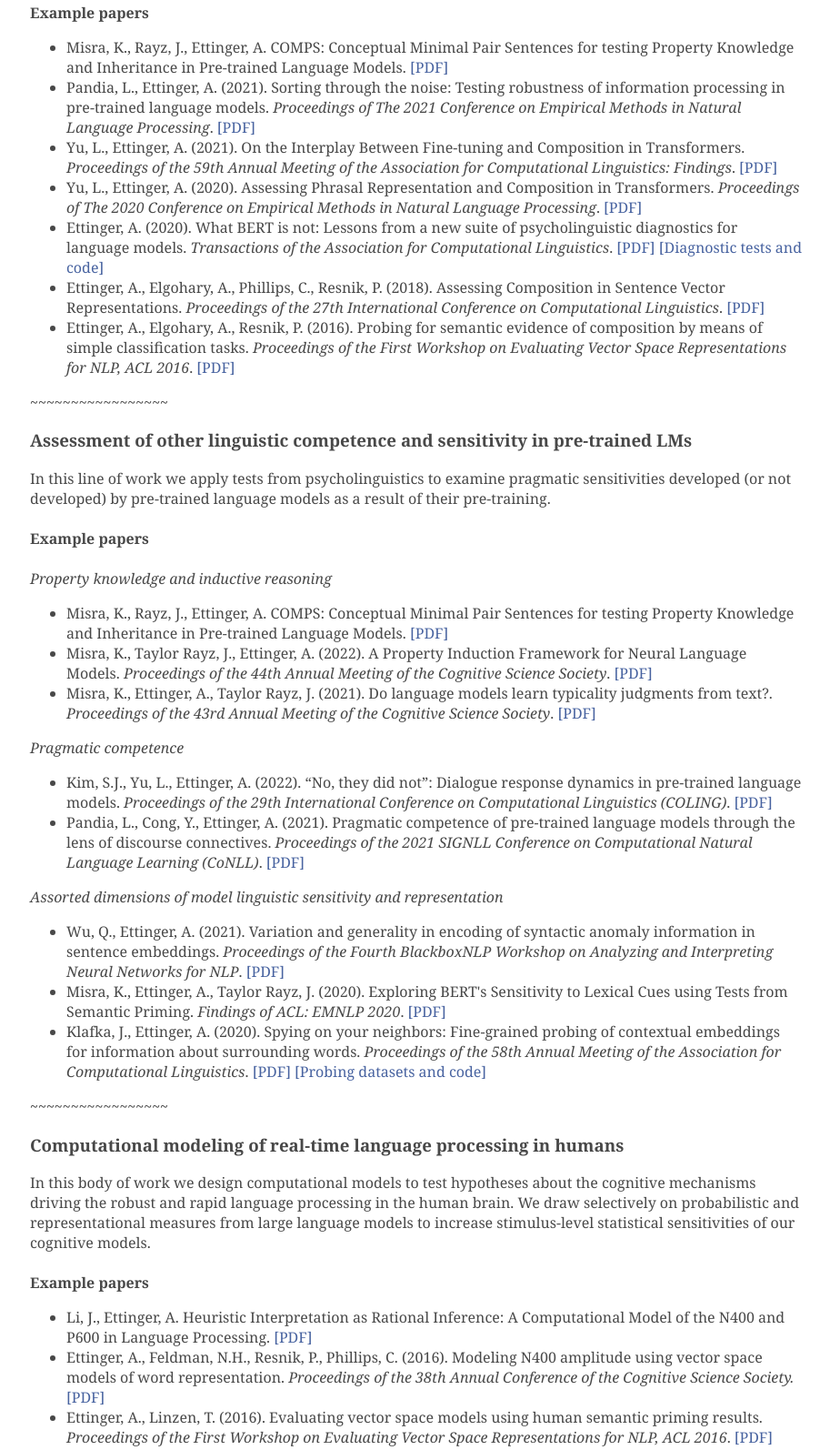
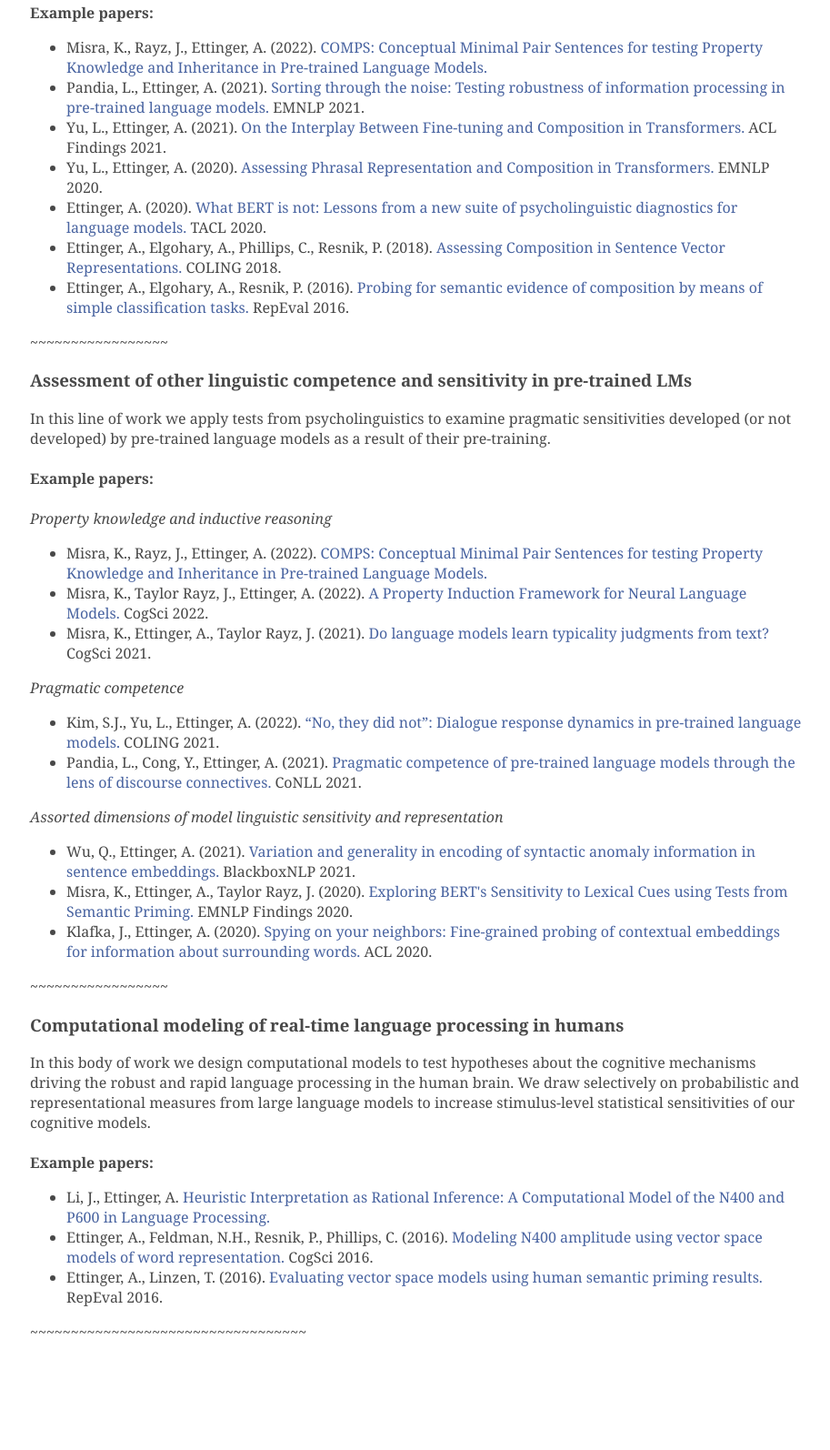
Before and after one commit to uchicagocompling/uchicagocompling.github.io, a plain HTML site: page projects.html in a window 1280 px wide. Shown: the part 497-2091 px from the top of the page at 91% size, without its empty margins (15-928 px from the left). After the commit the page ends 1980 px from the top, so only its background shows below. Drawn offline with Linux system fonts and the light colour scheme.

Commit message:
project format cleanup

```diff
--- a/projects.html
+++ b/projects.html
@@ -34,15 +34,15 @@
     competence of pre-trained language models. This work employs controlled tests that tease apart compositional meaning
     understanding from more superficial predictive behaviors, and often draws on methodology from psycholinguistics and cognitive neuroscience. <br><br>
 
-    <b>Example papers</b>
+    <b>Example papers:</b>
     <ul>
-    <li> Misra, K., Rayz, J., Ettinger, A. COMPS: Conceptual Minimal Pair Sentences for testing Property Knowledge and Inheritance in Pre-trained Language Models. <a href="https://arxiv.org/pdf/2210.01963.pdf">[PDF]</a></li>
-    <li> Pandia, L., Ettinger, A. (2021). Sorting through the noise: Testing robustness of information processing in pre-trained language models. <i>Proceedings of The 2021 Conference on Empirical Methods in Natural Language Processing</i>. <a href="https://arxiv.org/pdf/2109.12393.pdf">[PDF]</a></li>
-    <li> Yu, L., Ettinger, A. (2021). On the Interplay Between Fine-tuning and Composition in Transformers. <i>Proceedings of the 59th Annual Meeting of the Association for Computational Linguistics: Findings</i>. <a href="https://arxiv.org/pdf/2105.14668.pdf">[PDF]</a></li>
-    <li> Yu, L., Ettinger, A. (2020). Assessing Phrasal Representation and Composition in Transformers. <i>Proceedings of The 2020 Conference on Empirical Methods in Natural Language Processing</i>. <a href="https://www.aclweb.org/anthology/2020.emnlp-main.397.pdf">[PDF]</a></li>
-    <li> Ettinger, A. (2020). What BERT is not: Lessons from a new suite of psycholinguistic diagnostics for language models. <i>Transactions of the Association for Computational Linguistics</i>. <a href="https://www.mitpressjournals.org/doi/pdf/10.1162/tacl_a_00298">[PDF]</a> <a href="https://github.com/aetting/lm-diagnostics">[Diagnostic tests and code]</a></li>
-    <li> Ettinger, A., Elgohary, A., Phillips, C., Resnik, P. (2018). Assessing Composition in Sentence Vector Representations. <i>Proceedings of the 27th International Conference on Computational Linguistics</i>. <a href="https://arxiv.org/pdf/1809.03992.pdf">[PDF]</a></li>
-    <li> Ettinger, A., Elgohary, A., Resnik, P. (2016). Probing for semantic evidence of composition by means of simple classification tasks. <i>Proceedings of the First Workshop on Evaluating Vector Space Representations for NLP, ACL 2016</i>. <a href="https://aclanthology.org/W16-2524.pdf">[PDF]</a></li>
+    <li> Misra, K., Rayz, J., Ettinger, A. (2022). <a href="https://arxiv.org/pdf/2210.01963.pdf">COMPS: Conceptual Minimal Pair Sentences for testing Property Knowledge and Inheritance in Pre-trained Language Models.</a></li>
+    <li> Pandia, L., Ettinger, A. (2021). <a href="https://arxiv.org/pdf/2109.12393.pdf">Sorting through the noise: Testing robustness of information processing in pre-trained language models.</a> EMNLP 2021.</li>
+    <li> Yu, L., Ettinger, A. (2021). <a href="https://arxiv.org/pdf/2105.14668.pdf">On the Interplay Between Fine-tuning and Composition in Transformers.</a> ACL Findings 2021.</li>
+    <li> Yu, L., Ettinger, A. (2020). <a href="https://www.aclweb.org/anthology/2020.emnlp-main.397.pdf">Assessing Phrasal Representation and Composition in Transformers.</a> EMNLP 2020.</li>
+    <li> Ettinger, A. (2020). <a href="https://www.mitpressjournals.org/doi/pdf/10.1162/tacl_a_00298">What BERT is not: Lessons from a new suite of psycholinguistic diagnostics for language models.</a> TACL 2020.</li>
+    <li> Ettinger, A., Elgohary, A., Phillips, C., Resnik, P. (2018). <a href="https://arxiv.org/pdf/1809.03992.pdf">Assessing Composition in Sentence Vector Representations.</a> COLING 2018.</li>
+    <li> Ettinger, A., Elgohary, A., Resnik, P. (2016). <a href="https://aclanthology.org/W16-2524.pdf">Probing for semantic evidence of composition by means of simple classification tasks.</a> RepEval 2016.</li>
   </ul>
 
   </div>
@@ -59,26 +59,26 @@
     In this line of work we apply tests from psycholinguistics to examine pragmatic sensitivities developed (or not developed)
     by pre-trained language models as a result of their pre-training. <br><br>
 
-    <b>Example papers</b><br><br>
+    <b>Example papers:</b><br><br>
 
     <i>Property knowledge and inductive reasoning</i>
     <ul>
-    <li> Misra, K., Rayz, J., Ettinger, A. COMPS: Conceptual Minimal Pair Sentences for testing Property Knowledge and Inheritance in Pre-trained Language Models. <a href="https://arxiv.org/pdf/2210.01963.pdf">[PDF]</a></li>
-    <li> Misra, K., Taylor Rayz, J., Ettinger, A. (2022). A Property Induction Framework for Neural Language Models. <i>Proceedings of the 44th Annual Meeting of the Cognitive Science Society</i>. <a href="https://arxiv.org/pdf/2205.06910.pdf">[PDF]</a></li>
-    <li> Misra, K., Ettinger, A., Taylor Rayz, J. (2021). Do language models learn typicality judgments from text?. <i>Proceedings of the 43rd Annual Meeting of the Cognitive Science Society</i>. <a href="https://arxiv.org/pdf/2105.02987.pdf">[PDF]</a></li>
+    <li> Misra, K., Rayz, J., Ettinger, A. (2022). <a href="https://arxiv.org/pdf/2210.01963.pdf">COMPS: Conceptual Minimal Pair Sentences for testing Property Knowledge and Inheritance in Pre-trained Language Models.</a></li>
+    <li> Misra, K., Taylor Rayz, J., Ettinger, A. (2022). <a href="https://arxiv.org/pdf/2205.06910.pdf">A Property Induction Framework for Neural Language Models.</a> CogSci 2022.</li>
+    <li> Misra, K., Ettinger, A., Taylor Rayz, J. (2021). <a href="https://arxiv.org/pdf/2105.02987.pdf">Do language models learn typicality judgments from text?</a> CogSci 2021.</li>
     </ul>
 
     <i>Pragmatic competence</i>
     <ul>
-    <li> Kim, S.J., Yu, L., Ettinger, A. (2022). “No, they did not”: Dialogue response dynamics in pre-trained language models. <i>Proceedings of the 29th International Conference on Computational Linguistics (COLING)</i>. <a href="https://arxiv.org/pdf/2210.02526.pdf">[PDF]</a></li>
-    <li> Pandia, L., Cong, Y., Ettinger, A. (2021). Pragmatic competence of pre-trained language models through the lens of discourse connectives. <i>Proceedings of the 2021 SIGNLL Conference on Computational Natural Language Learning (CoNLL)</i>. <a href="https://arxiv.org/pdf/2109.12951.pdf">[PDF]</a></li>
+    <li> Kim, S.J., Yu, L., Ettinger, A. (2022). <a href="https://arxiv.org/pdf/2210.02526.pdf">“No, they did not”: Dialogue response dynamics in pre-trained language models.</a> COLING 2021.</li>
+    <li> Pandia, L., Cong, Y., Ettinger, A. (2021). <a href="https://arxiv.org/pdf/2109.12951.pdf">Pragmatic competence of pre-trained language models through the lens of discourse connectives.</a> CoNLL 2021.</li>
     </ul>
 
     <i>Assorted dimensions of model linguistic sensitivity and representation</i>
     <ul>
-    <li> Wu, Q., Ettinger, A. (2021). Variation and generality in encoding of syntactic anomaly information in sentence embeddings. <i>Proceedings of the Fourth BlackboxNLP Workshop on Analyzing and Interpreting Neural Networks for NLP</i>. <a href="https://arxiv.org/pdf/2111.06644.pdf">[PDF]</a></li>
-    <li> Misra, K., Ettinger, A., Taylor Rayz, J. (2020). Exploring BERT's Sensitivity to Lexical Cues using Tests from Semantic Priming. <i>Findings of ACL: EMNLP 2020</i>. <a href="https://www.aclweb.org/anthology/2020.findings-emnlp.415.pdf">[PDF]</a></li>
-    <li> Klafka, J., Ettinger, A. (2020). Spying on your neighbors: Fine-grained probing of contextual embeddings for information about surrounding words. <i>Proceedings of the 58th Annual Meeting of the Association for Computational Linguistics</i>. <a href="https://www.aclweb.org/anthology/2020.acl-main.434.pdf">[PDF]</a> <a href="https://github.com/jklafka/context-probes">[Probing datasets and code]</a></li>
+    <li> Wu, Q., Ettinger, A. (2021). <a href="https://arxiv.org/pdf/2111.06644.pdf">Variation and generality in encoding of syntactic anomaly information in sentence embeddings.</a> BlackboxNLP 2021.</li>
+    <li> Misra, K., Ettinger, A., Taylor Rayz, J. (2020). <a href="https://www.aclweb.org/anthology/2020.findings-emnlp.415.pdf">Exploring BERT's Sensitivity to Lexical Cues using Tests from Semantic Priming.</a> EMNLP Findings 2020.</li>
+    <li> Klafka, J., Ettinger, A. (2020). <a href="https://www.aclweb.org/anthology/2020.acl-main.434.pdf">Spying on your neighbors: Fine-grained probing of contextual embeddings for information about surrounding words.</a> ACL 2020.</li>
   </ul>
   </div>
 
@@ -95,11 +95,11 @@
       the robust and rapid language processing in the human brain. We draw selectively on probabilistic and representational
       measures from large language models to increase stimulus-level statistical sensitivities of our cognitive models.<br><br>
 
-      <b>Example papers</b>
+      <b>Example papers:</b>
       <ul>
-      <li> Li, J., Ettinger, A. Heuristic Interpretation as Rational Inference: A Computational Model of the N400 and P600 in Language Processing. <a href="https://papers.ssrn.com/sol3/papers.cfm?abstract_id=4115173">[PDF]</a></li>
-      <li> Ettinger, A., Feldman, N.H., Resnik, P., Phillips, C. (2016). Modeling N400 amplitude using vector space models of word representation. <i>Proceedings of the 38th Annual Conference of the Cognitive Science Society.</i> <a href="https://cogsci.mindmodeling.org/2016/papers/0256/paper0256.pdf">[PDF]</a></li>
-      <li> Ettinger, A., Linzen, T. (2016). Evaluating vector space models using human semantic priming results. <i>Proceedings of the First Workshop on Evaluating Vector Space Representations for NLP, ACL 2016</i>. <a href="https://aclanthology.org/W16-2513.pdf">[PDF]</a></li>
+      <li> Li, J., Ettinger, A. <a href="https://papers.ssrn.com/sol3/papers.cfm?abstract_id=4115173">Heuristic Interpretation as Rational Inference: A Computational Model of the N400 and P600 in Language Processing.</a></li>
+      <li> Ettinger, A., Feldman, N.H., Resnik, P., Phillips, C. (2016). <a href="https://cogsci.mindmodeling.org/2016/papers/0256/paper0256.pdf">Modeling N400 amplitude using vector space models of word representation.</a> CogSci 2016.</li>
+      <li> Ettinger, A., Linzen, T. (2016). <a href="https://aclanthology.org/W16-2513.pdf">Evaluating vector space models using human semantic priming results.</a> RepEval 2016.</li>
       </ul>
     </div>
 
```
